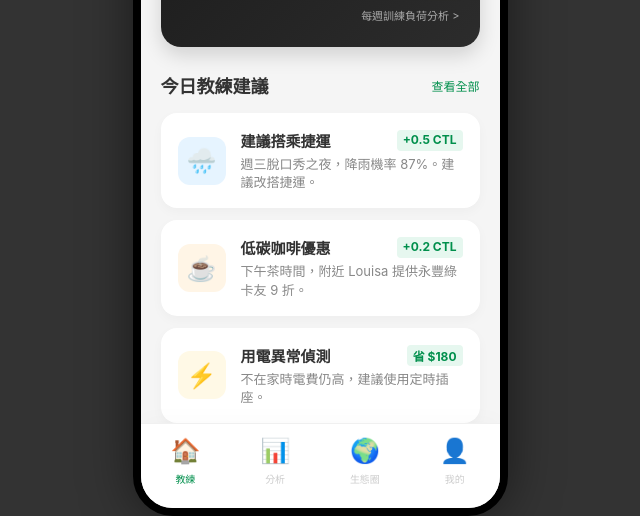
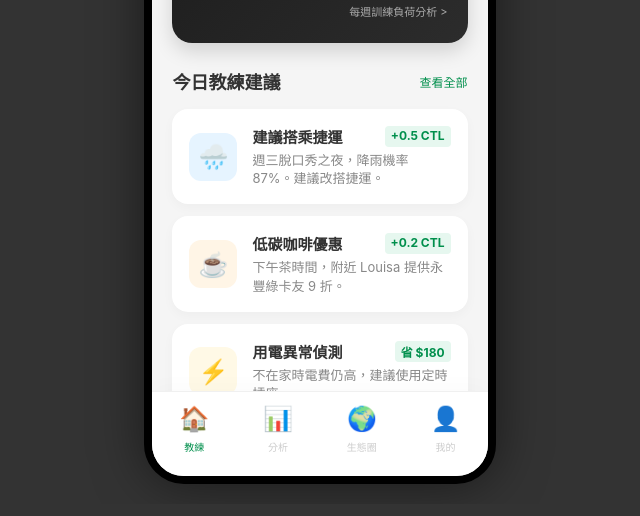
Before and after one commit to ethan4719/sinopac-green-coach, a plain HTML site: page index.html in a window 1280 px wide. Shown: the part 296-812 px from the top of the page, without its empty margins (320-960 px from the left). Drawn offline with Linux system fonts and the light colour scheme.

Commit message:
Update index.html

```diff
--- a/index.html
+++ b/index.html
@@ -26,12 +26,18 @@
             justify-content: center;
             align-items: center;
             min-height: 100vh;
+            overflow: hidden;      /* 不要讓整個網頁可以上下捲動 */
+    padding: 8px;          /* 四周留一點空隙，畫面比較好看 */
         }
 
         /* 手機外框模擬 */
         .iphone-frame {
-            width: 375px;
-            height: 812px;
+    /* 高度跟著螢幕走，確保整支手機剛好塞進視窗 */
+    height: calc(100vh - 40px);                 /* 留一點上、下邊距 */
+    max-height: 812px;                          /* 在大螢幕時不要超過原本設計高度 */
+    width: calc((100vh - 40px) * 0.462);        /* 依 375 / 812 比例算出寬度 */
+    max-width: 375px;                           /* 大螢幕時維持原本寬度 */
+
     background-color: var(--app-bg);
     border-radius: 40px;
     box-shadow: 0 0 50px rgba(0,0,0,0.5);
@@ -40,6 +46,7 @@
     display: flex;
     flex-direction: column;
     border: 8px solid #000;
+}
         }
 
         /* 狀態列 */
```
Lines whose indentation alone changed are shown as unchanged.
